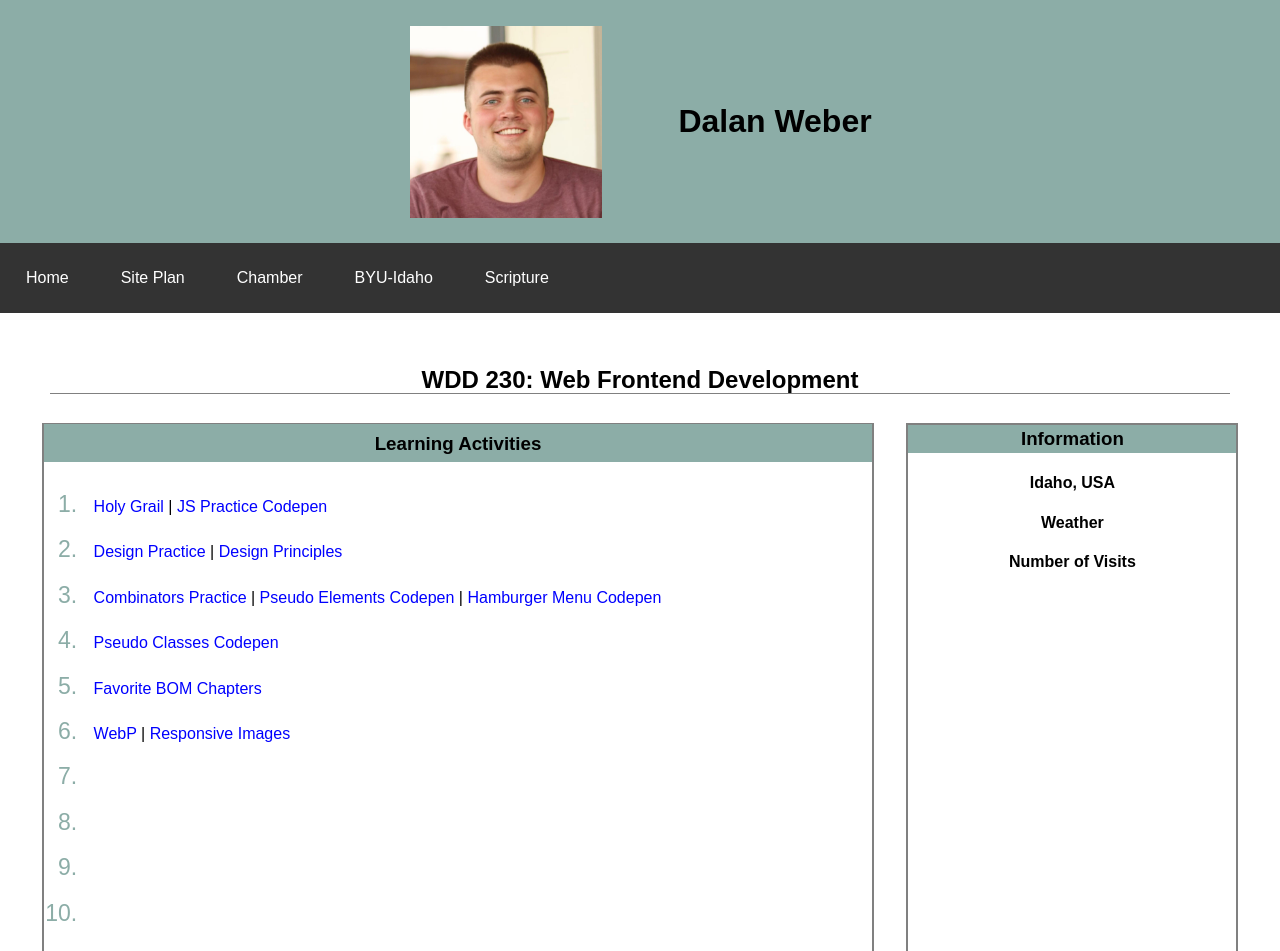
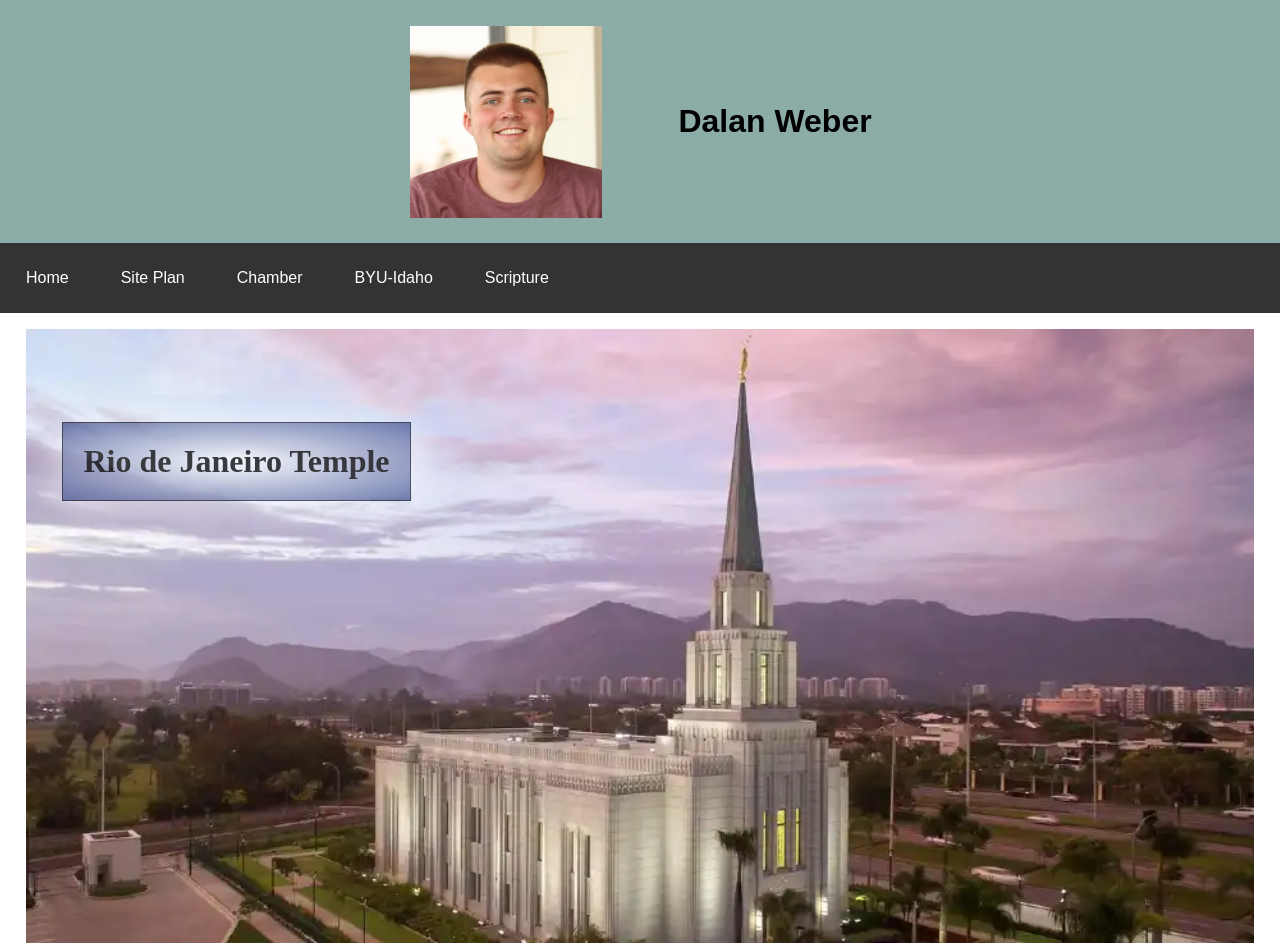
Before and after one commit to dalanweber9876/wdd230, a plain HTML site: page index.html in a window 1280 px wide. Shown: the top 951 px of the page. Drawn offline with Linux system fonts and the light colour scheme; a web font is replaced by a local one.

Commit message:
Finished L06 Home Page Enhancement

```diff
--- a/index.html
+++ b/index.html
@@ -18,7 +18,7 @@
 
 <body>
     <header>
-        <img class="profilepic" src="images/profilepic.jpg" alt="profile picture">
+        <img class="profilepic" src="images/profilepic.webp" alt="profile picture">
         <h1 id="profilename">Dalan Weber</h1>
     </header>
 
@@ -34,6 +34,17 @@
     </nav>
 
     <main>
+        <div class="hero">
+            <div class="label">
+                <p>Rio de Janeiro Temple</p>
+            </div>
+            <picture>
+                <source media="(max-width: 400px)" srcset="images/riotemplesmall.webp">
+                <img id="heroimg" src="images/riotemplelarge.webp" alt="Picture of the Rio de Janeiro Temple" width="2" height="1">
+            </picture>
+        </div>
+
+
         <h2 class="classtitle">WDD 230: Web Frontend Development</h2>
 
         <section class="card" id="section1">
--- a/styles/base.css
+++ b/styles/base.css
@@ -162,11 +162,40 @@ a:link.projects, a:visited.projects{
 ::marker {
     color: #8CADA7;
     font-size: 23px;
-  }
+}
 
-  iframe {
+iframe {
     padding-top: 10px;
     grid-column: 1/2;
     width: 100%;
 
-  }
+}
+
+.hero {
+    position: relative;
+    grid-column: 1/2
+}
+
+#heroimg {
+    width: 100%;
+    height: auto;
+}
+
+.label {
+    position: absolute;
+    left: 3%;
+	top: 15%;
+    background: radial-gradient(#fff, #4D5B97);
+	border: 1px solid rgba(0,0,0,.75);
+	padding: 1rem;
+	box-shadow: 0 0 3rem #fff;
+	opacity: 0.75;
+}
+
+.label p {
+    margin: 0;
+	padding: .25rem;
+	font-weight: 700;
+	font-size: .8rem;
+	font-family: serif;
+}
--- a/styles/larger.css
+++ b/styles/larger.css
@@ -47,7 +47,19 @@
     iframe {
         padding-top: 10px;
         grid-column: 1/3;
-      }
+    }
 
+    .hero {
+        grid-column: 1/3;
+        width: 100%;
+        height: auto;
+    }
 
+    .label p {
+        margin: 0;
+        padding: .25rem;
+        font-weight: 700;
+        font-size: 2rem;
+        font-family: serif;
+    }
 }
```
Also changed, not shown: images/profilepic.webp (added), images/riotemplelarge.jpeg (added), images/riotemplelarge.webp (added), images/riotemplesmall.webp (added).
